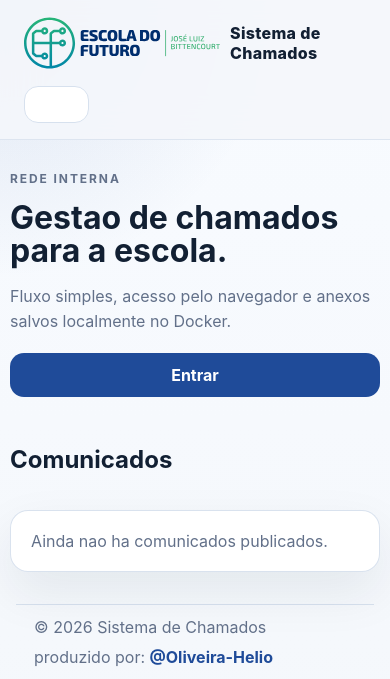
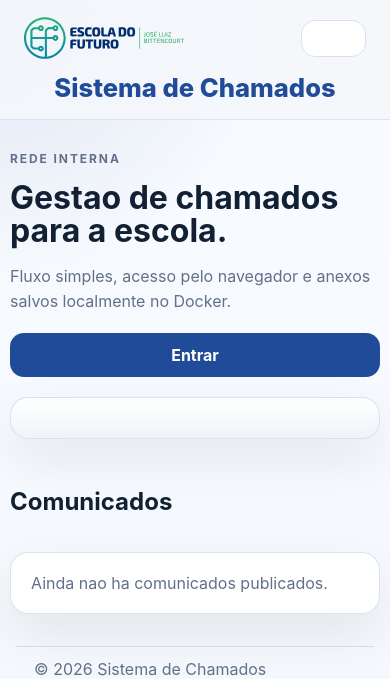
Before and after one commit to oliveira-helio/Sistema-Chamados-EFG, a Django app: page / in a window 390 px wide. Shown: the top 679 px of the page. Run offline with Django 5.2, Linux system fonts and the light colour scheme; data that the repository does not hold is empty.

Commit message:
responsivity fixes

```diff
--- a/static/css/site.css
+++ b/static/css/site.css
@@ -86,6 +86,22 @@
   gap: 10px;
 }
 
+.brand span {
+  font-size: 2rem;
+  color: var(--brand);
+}
+
+.brand-text-under {
+  display: none;
+  font-size: 2rem;
+  color: var(--brand);
+  text-wrap: nowrap;
+  font-weight: 800;
+  align-self: center;
+  text-align: center;
+  width: 100%;
+}
+
 .brand__mark {
   width: 196px;
   height: 54px;
@@ -157,7 +173,7 @@
 
 .hero-actions {
   display: flex;
-  flex-wrap: wrap;
+  flex-wrap: nowrap;
   align-items: center;
   gap: 14px;
   margin-top: 20px;
@@ -1230,6 +1246,29 @@
   min-height: 46px;
 }
 
+@media (max-width: 1024px) {
+    .menu-toggle {
+    display: inline-flex;
+  }
+
+  .nav {
+    display: none;
+    width: 100%;
+    flex-direction: column;
+  }
+
+  body.menu-open .nav {
+    display: flex;
+    position: absolute;
+    top: 100%;
+    left: 0;
+    right: 0;
+    background: var(--surface);
+    box-shadow: 0 2px 4px rgba(0, 0, 0, 0.1);
+    padding: 10px 24px;
+  }
+}
+
 @media (max-width: 900px) {
   .hero,
   .grid-2,
@@ -1260,23 +1299,42 @@
   }
 }
 
-@media (max-width: 760px) {
+@media (max-width: 820px) {
+  .topbar {
+    gap: 12px;
+  }
+
+  .brand__mark {
+    width: 160px;
+    height: 44px;
+  }
+
+  .brand span {
+    text-wrap: nowrap;
+    font-size: 1.1rem;
+  }
+
+  .nav{
+    font-size: 0.82rem;
+    min-width: min-content;
+    flex-wrap: nowrap;
+    padding: 8px;
+    gap: 6px;
+  }
+
+  .nav a {
+    text-wrap: nowrap;
+    padding: 8px 12px;
+  }
+}
+
+@media (max-width: 768px) {
   .topbar {
     flex-wrap: wrap;
   }
 
-  .menu-toggle {
-    display: inline-flex;
-  }
-
-  .nav {
-    display: none;
-    width: 100%;
-    flex-direction: column;
-  }
-
-  body.menu-open .nav {
-    display: flex;
+  .brand span {
+    font-size: 1.4rem;
   }
 
   .content {
@@ -1405,6 +1463,29 @@
   }
 }
 
+@media (max-width: 640px) {
+  .topbar {
+    display: grid;
+    grid-template-columns: 1fr 1fr auto;
+  }
+
+  .brand span {
+    display: none;
+  }
+
+  .brand-text-under {
+    display: block;
+    grid-column: 1 / -1;
+  }
+}
+
+@media (max-width: 480px) {
+  .brand-text-under {
+    font-size: 1.6rem;
+  }
+
+}
+
 /* @media (max-width: 759px) {
   .card {
     padding: 14px;
--- a/templates/base.html
+++ b/templates/base.html
@@ -12,6 +12,8 @@
     <header class="topbar">
       <a class="brand" href="{% url 'home' %}">
         <img class="brand__mark" src="{% static 'img/logo.svg' %}" alt="">
+      </a>
+      <a class="brand" href="{% url 'home' %}">
         <span>Sistema de Chamados</span>
       </a>
       <button class="menu-toggle" type="button" aria-label="Abrir menu" onclick="document.body.classList.toggle('menu-open')">Menu</button>
@@ -30,6 +32,7 @@
           <a href="{% url 'login' %}">Entrar</a>
         {% endif %}
       </nav>
+        <span class="brand-text-under">Sistema de Chamados</span>
     </header>
 
     <main class="content">
--- a/templates/tickets/home.html
+++ b/templates/tickets/home.html
@@ -25,7 +25,8 @@
       {% endif %}
     </div>
   </div>
-  <!-- <div class="panel">
+  <div class="panel" id="calendar">
+  <!--
     <h2>O que esta pronto nesta base</h2>
     <ul class="feature-list">
       <li>Login por matricula ou e-mail</li>
@@ -33,7 +34,8 @@
       <li>Chamados com comentarios e anexos</li>
       <li>Interface responsiva para celular</li>
     </ul>
-  </div> -->
+    -->
+  </div>
 </section>
 
 <section class="section">
```
